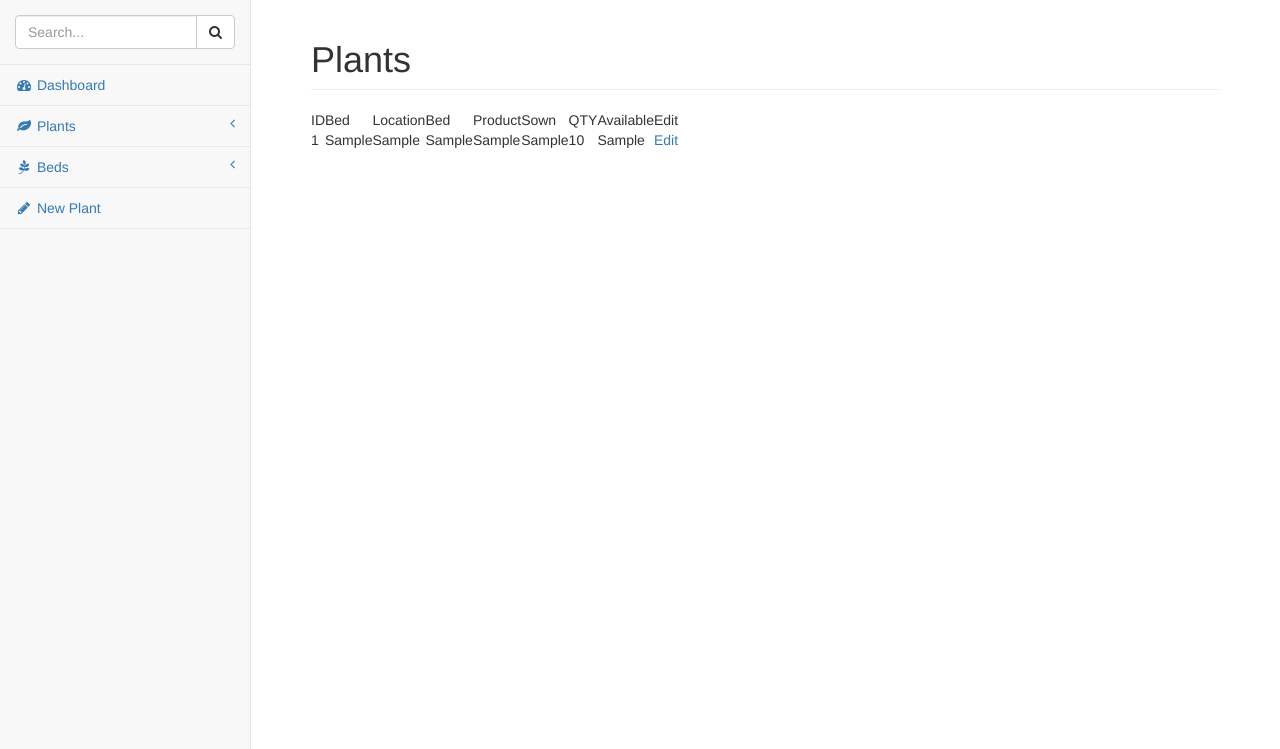
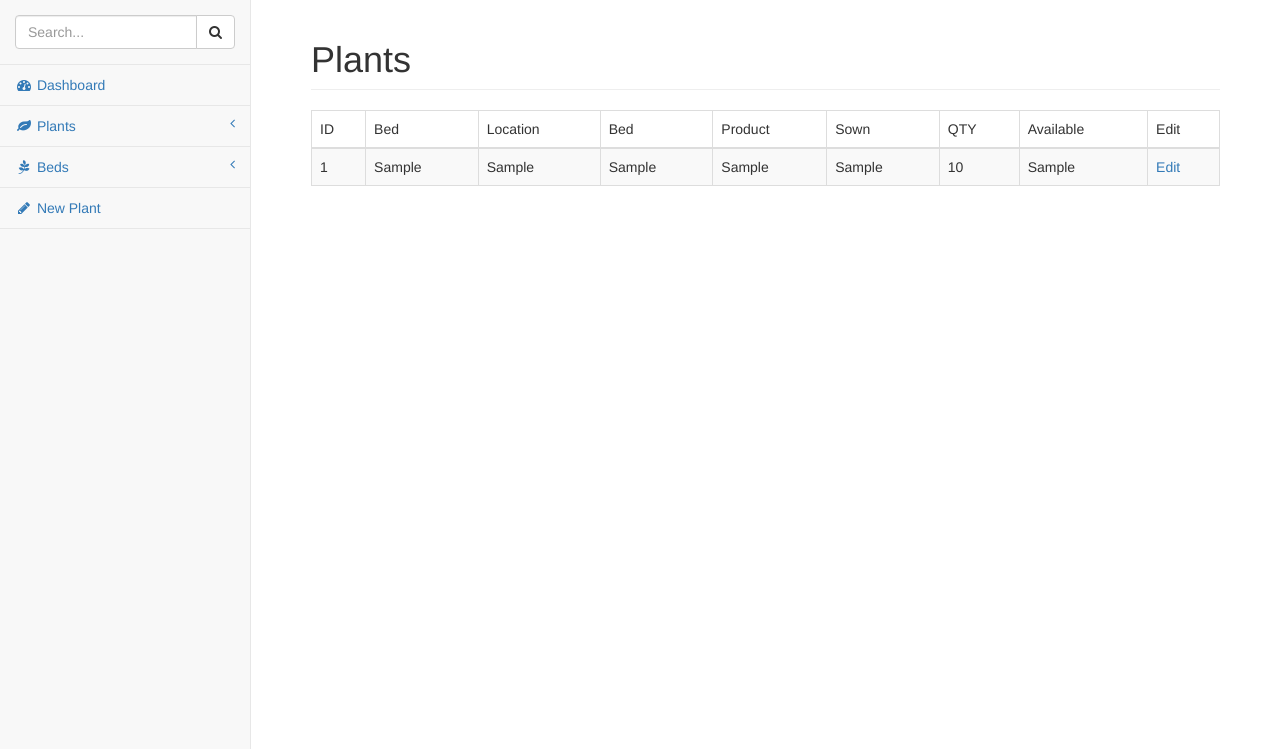
Before and after one commit to MightySCollins/Wildflower_Turf, a PHP site: page /plants in a window 1280 px wide. Shown: the part 51-800 px from the top of the page. Run offline with PHP 8.4, Linux system fonts and the light colour scheme; the visitor is signed in with stand-in values (Sample User, id 1); tables that the repository leaves empty or names only in its code hold one stand-in row (values such as "Sample post").

Commit message:
Table Hot fix

```diff
--- a/pages/plants.php
+++ b/pages/plants.php
@@ -16,7 +16,7 @@
             $result = mysqli_query($con, $sql);
             if (mysqli_num_rows($result)) {
                 echo '
-            <table class=\"table table-bordered table-hover table-striped\">
+            <table class="table table-bordered table-hover table-striped">
                 <thead>
                 <tr>';
                 if ($_SESSION['admin']) echo "<td>ID</td>";
```
